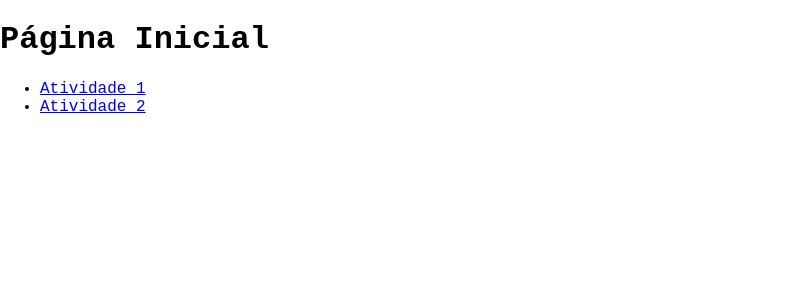
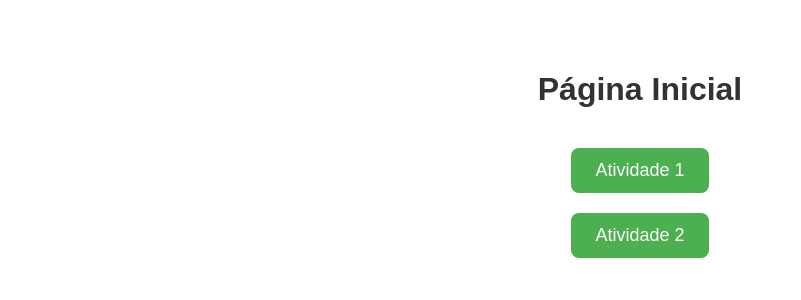
Before and after one commit to FelipeKondoNakano/atividadesReact, a React (Create React App) app: page / in a window 1280 px wide. Shown: the top 300 px of the page, without its empty margins (0-801 px from the left). Built offline with nearby package versions, Linux system fonts and the light colour scheme.

Commit message:
Feat: Realização da atividade 2

```diff
--- a/package.json
+++ b/package.json
@@ -8,7 +8,7 @@
     "@testing-library/user-event": "^13.5.0",
     "react": "^18.2.0",
     "react-dom": "^18.2.0",
-    "react-router-dom": "^7.5.1",
+    "react-router-dom": "^7.5.3",
     "react-scripts": "5.0.1",
     "web-vitals": "^2.1.4"
   },
--- a/src/Atv01.js
+++ b/src/Atv01.js
@@ -1,5 +1,5 @@
-import Relogio from "./Relogio";
-import Letreiro from "./Letreiro";
+import Relogio from "./Components/Relogio";
+import Letreiro from "./Components/Letreiro";
 import { Link } from "react-router-dom";
 import "./atv01.css";
 
@@ -11,7 +11,7 @@ export default function Atv01() {
             </header>
             <main>
                 <Relogio />
-                <Link to="/">Home</Link>
+                <Link to="/" className="voltar-home">Home</Link>
                 <Letreiro texto="Venha estudar na Fatec!" intervalo={150} delayReinicio={1000}/>
             </main>
         </div>
--- a/src/Atv02.js
+++ b/src/Atv02.js
@@ -0,0 +1,40 @@
+import React, { useState } from 'react';
+import Contador from './Components/Contador';
+import { Link } from "react-router-dom";
+import './atv02.css';
+
+export default function Atv02() {
+  const [homens, setHomens] = useState(0);
+  const [mulheres, setMulheres] = useState(0);
+
+  const total = homens + mulheres;
+
+  const resetar = () => {
+    setHomens(0);
+    setMulheres(0);
+  };
+
+  return (
+    <div className="container">
+      <h2>Total</h2>
+      <div className="total">{total}</div>
+      <button className="resetar" onClick={resetar}>Resetar Contador</button>
+
+      <div className="contadores">
+        <Contador
+          titulo="Homens"
+          valor={homens}
+          setValor={setHomens}
+          imagem="https://cdn-icons-png.flaticon.com/512/194/194935.png"
+          />
+        <Contador
+          titulo="Mulheres"
+          valor={mulheres}
+          setValor={setMulheres}
+          imagem="https://cdn-icons-png.flaticon.com/512/194/194938.png"
+        />
+      </div>
+      <Link to="/" className="voltar-home">Home</Link>
+    </div>
+  );
+}
--- /dev/null
+++ b/src/Components/Contador.js
@@ -0,0 +1,18 @@
+import React from 'react';
+
+export default function Contador({ titulo, valor, setValor, imagem }) {
+  const incrementar = () => setValor(valor + 1);
+  const decrementar = () => setValor(valor > 0 ? valor - 1 : 0);
+
+  return (
+    <div className="contador">
+      <img src={imagem} alt={titulo} className="icone" />
+      <div className="botoes">
+        <button className="mais" onClick={incrementar}>➕</button>
+        <button className="menos" onClick={decrementar}>➖</button>
+      </div>
+      <h3>{titulo}</h3>
+      <div className="numero">{valor}</div>
+    </div>
+  );
+}
--- a/src/Home.js
+++ b/src/Home.js
@@ -1,17 +1,17 @@
 import React from 'react';
 import { Link } from 'react-router-dom';
+import './home.css';
 
 const Home = () => {
     return (
-        <div>
-            <h1>Página Inicial</h1>
-            <nav>
-                <ul>
-                    <li><Link to="/Atv01">Atividade 1</Link></li>
-                    <li><Link to="/Atv02">Atividade 2</Link></li>
-                </ul>
+        <div className="home-container">
+            <h1 className="home-title">Página Inicial</h1>
+            <nav className="home-nav">
+                <Link to="/Atv01" className="home-link">Atividade 1</Link>
+                <Link to="/Atv02" className="home-link">Atividade 2</Link>
             </nav>
         </div>
     );
 }
+
 export default Home;
--- /dev/null
+++ b/src/atv02.css
@@ -0,0 +1,79 @@
+.container {
+    text-align: center;
+    padding: 20px;
+    font-family: Arial, sans-serif;
+  }
+
+  .total {
+    font-size: 30px;
+    margin-bottom: 10px;
+  }
+
+  .resetar {
+    font-size: 20px;
+    background-color: transparent;
+    border: none;
+    cursor: pointer;
+    margin-bottom: 30px;
+  }
+
+  .contadores {
+    display: flex;
+    justify-content: center;
+    gap: 40px;
+  }
+
+  .contador {
+    border: 1px solid #ccc;
+    border-radius: 10px;
+    padding: 15px;
+    width: 150px;
+    box-shadow: 0 2px 6px rgba(0,0,0,0.1);
+  }
+
+  .icone {
+    width: 64px;
+    height: 64px;
+  }
+
+  .botoes {
+    margin: 10px 0;
+  }
+
+  .mais, .menos {
+    font-size: 20px;
+    margin: 5px;
+    padding: 5px 10px;
+    border-radius: 50%;
+    border: none;
+    background-color: #4CAF50;
+    color: white;
+    cursor: pointer;
+  }
+
+  .menos {
+    background-color: #f44336;
+  }
+
+  .numero {
+    font-size: 24px;
+    margin-top: 5px;
+  }
+
+  .voltar-home {
+    display: inline-block;
+    margin-top: 20px;
+    text-decoration: none;
+    font-size: 16px;
+    background-color: #2196f3;
+    color: white;
+    border: none;
+    padding: 10px 20px;
+    border-radius: 8px;
+    cursor: pointer;
+    transition: background-color 0.3s ease;
+  }
+
+  .voltar-home:hover {
+    background-color: #1976d2;
+  }
--- /dev/null
+++ b/src/home.css
@@ -0,0 +1,35 @@
+.home-container {
+    display: flex;
+    flex-direction: column;
+    align-items: center;
+    justify-content: center;
+    padding-top: 50px;
+    font-family: Arial, sans-serif;
+  }
+
+  .home-title {
+    font-size: 32px;
+    margin-bottom: 40px;
+    color: #333;
+  }
+
+  .home-nav {
+    display: flex;
+    flex-direction: column;
+    gap: 20px;
+  }
+
+  .home-link {
+    text-decoration: none;
+    background-color: #4caf50;
+    color: white;
+    padding: 12px 24px;
+    border-radius: 8px;
+    font-size: 18px;
+    transition: background-color 0.3s ease;
+    text-align: center;
+  }
+
+  .home-link:hover {
+    background-color: #388e3c;
+  }
```
Also changed, not shown: src/Components/Letreiro.js (renamed from src/Letreiro.js), src/Components/Relogio.js (renamed from src/Relogio.js), 1 other file (tests, documents, lock files or other folders).
